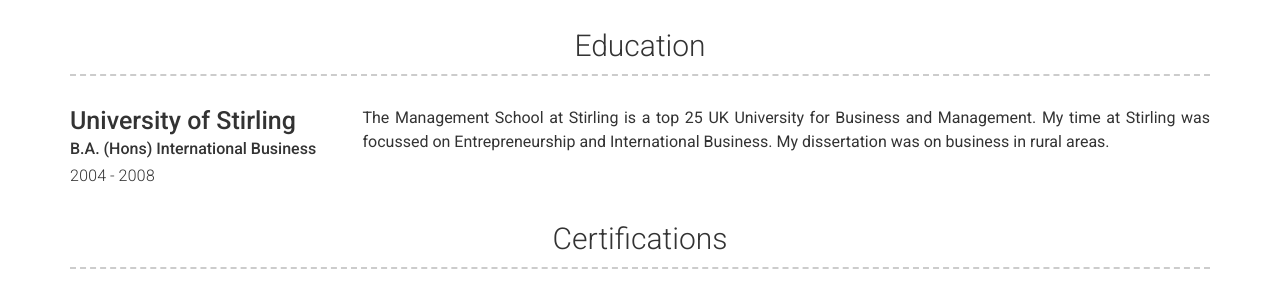
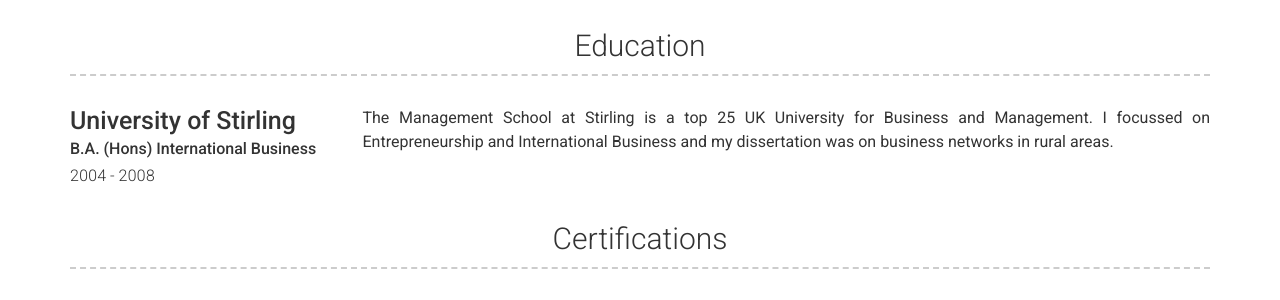
Before and after one commit to csgdavidson/Charlie-Davidson2, a Jekyll site: the page built from index.md, in a window 1280 px wide. Shown: the part 1039-1339 px from the top of the page. Built offline with Jekyll 4.4.1, drawn with Linux system fonts in a browser that asks for light colours; nearby versions of some CDN libraries.

Commit message:
Update education.yml

```diff
--- a/_data/education.yml
+++ b/_data/education.yml
@@ -4,4 +4,4 @@
   dates: 2004 - 2008
   qualification: B.A. (Hons) International Business
   description:
-     The Management School at Stirling is a top 25 UK University for Business and Management. My time at Stirling was focussed on Entrepreneurship and International Business. My dissertation was on business in rural areas.
+     The Management School at Stirling is a top 25 UK University for Business and Management. I focussed on Entrepreneurship and International Business and my dissertation was on business networks in rural areas.
```
